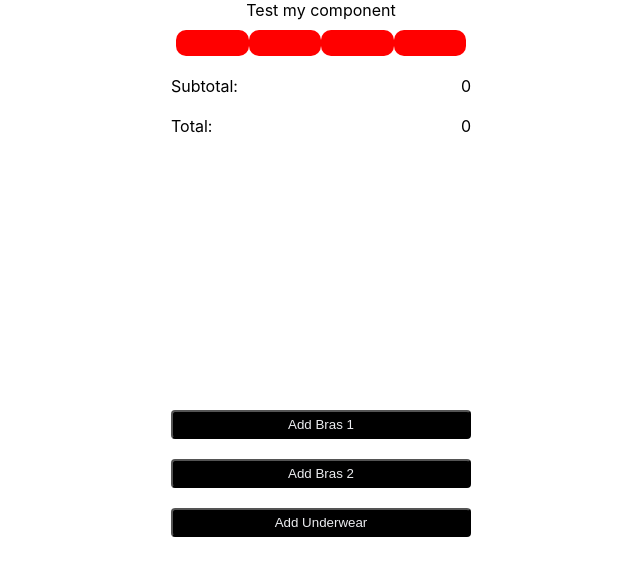
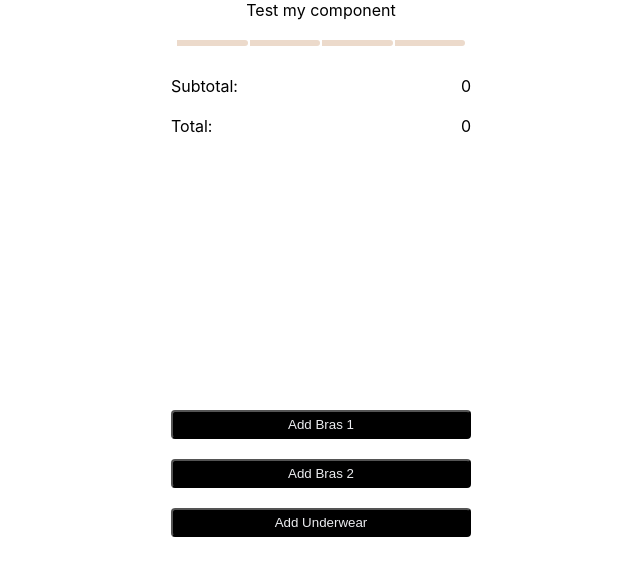
Before and after one commit to fllantada/thirdlove, a React (Create React App) app: page / in a window 1280 px wide. Shown: the top 576 px of the page, without its empty margins (319-959 px from the left). Built offline with nearby package versions, Linux system fonts and the light colour scheme.

Commit message:
test processData done

```diff
--- a/src/App.css
+++ b/src/App.css
@@ -45,12 +45,18 @@ button {
 }
 
 .progress-bar-container {
-  width: 100%;
-  height: 26px;
+  margin: 1px;
+  width: 82.13px;
+  height: 6px;
   display: flex;
   position: relative;
-  border-radius: 10px;
+  border-top-right-radius: 10px;
+  border-bottom-right-radius: 10px;
+  border-top-left-radius: -50% -0%;
+  border-bottom-left-radius: -50% -0%;
+
   overflow: hidden;
+  border: 2px white;
 }
 
 .progress-bar-fill,
--- a/src/components/DiscountProgressBar/ProgressElement.tsx
+++ b/src/components/DiscountProgressBar/ProgressElement.tsx
@@ -1,4 +1,5 @@
 import React from "react";
+import "./styles/ProgressElement.css";
 
 interface Props {
   percent: number;
@@ -8,18 +9,16 @@ interface Props {
 const ProgressElement: React.FC<Props> = ({ percent, label }) => {
   console.log("percent: ", percent, "label: ", label);
   return (
-    <div className='progress-bar-container'>
+    <div className='progress-element-container'>
       <div
-        className='progress-bar-fill'
+        className='progress-element-fill'
         style={{
           width: `${percent}%`,
-          backgroundColor: "green",
-          height: "100%",
         }}
       />
       <div
-        className='progress-bar-empty'
-        style={{ width: `${100 - percent}%`, backgroundColor: "red" }}
+        className='progress-element-empty'
+        style={{ width: `${100 - percent}%` }}
       />
     </div>
   );
--- a/src/components/DiscountProgressBar/helpers/processData.ts
+++ b/src/components/DiscountProgressBar/helpers/processData.ts
@@ -15,7 +15,6 @@ export const processData = (
 
   return Object.entries(config).map(([limit, discount], index) => {
     if (subTotal >= parseInt(limit)) {
-      console.log("ENTRE A BARRA LLENA");
       lastLimit = parseInt(limit);
 
       return {
--- a/src/components/DiscountProgressBar/index.tsx
+++ b/src/components/DiscountProgressBar/index.tsx
@@ -18,7 +18,7 @@ const DiscountProcessBar: React.FunctionComponent<DiscountProcessBarProps> = ({
   const subTotal = lineItems.reduce((reducer, item) => reducer + item.price, 0);
 
   const ProgressBarItems: ProgressItem[] = processData(config, subTotal);
-  console.log("ProgressBarItems: ", ProgressBarItems);
+
   return (
     <ProgressContainer>
       {ProgressBarItems.map((item, index) => {
--- /dev/null
+++ b/src/components/DiscountProgressBar/styles/ProgressElement.css
@@ -0,0 +1,23 @@
+.progress-element-container {
+  margin: 1px;
+  width: 82.13px;
+  height: 6px;
+  display: flex;
+  position: relative;
+  border-top-right-radius: 10px;
+  border-bottom-right-radius: 10px;
+  border-top-left-radius: -50% -0%;
+  border-bottom-left-radius: -50% -0%;
+
+  overflow: hidden;
+  border: 2px white;
+}
+
+.progress-element-fill {
+  background-color: #f44040;
+  height: 100%;
+}
+.progress-element-empty {
+  background-color: #ecdacb;
+  height: 100%;
+}
```
Also changed, not shown: 2 other files (tests, documents, lock files or other folders).
